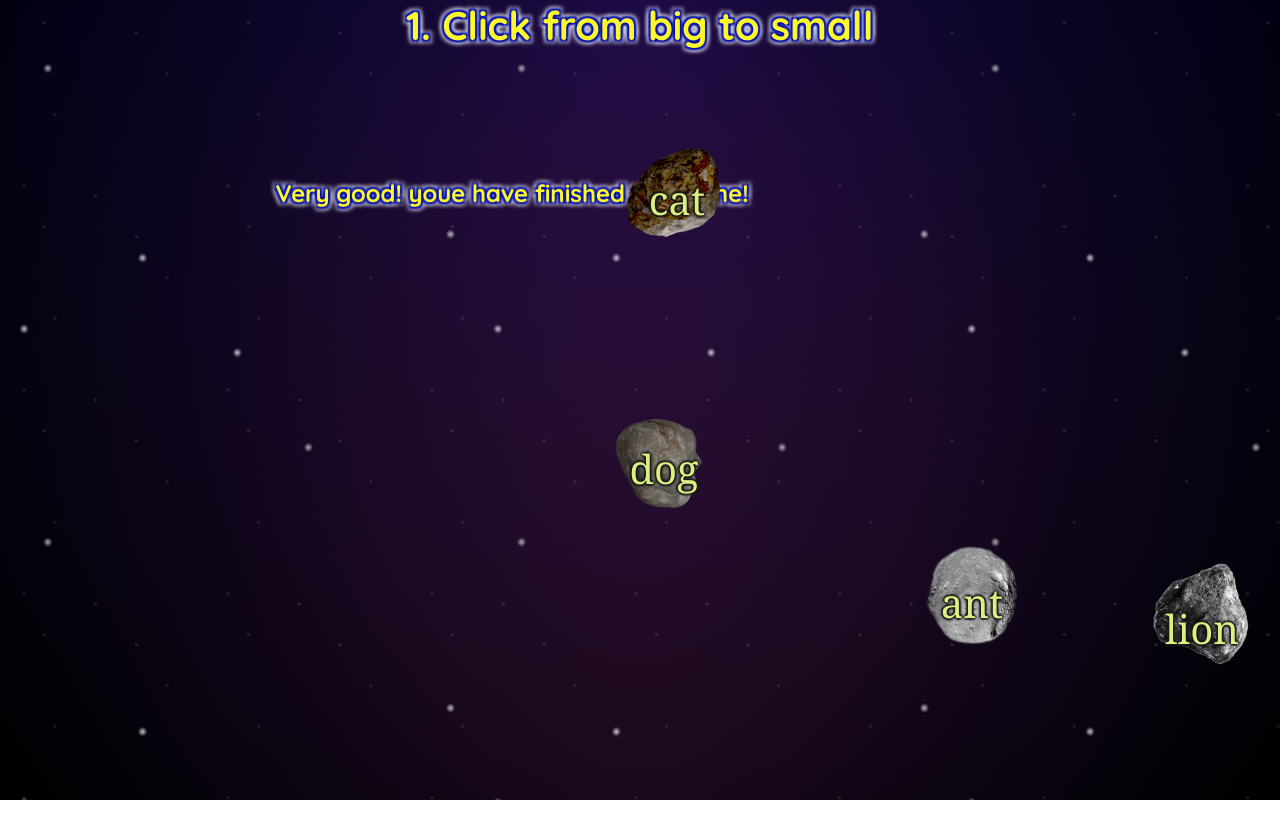
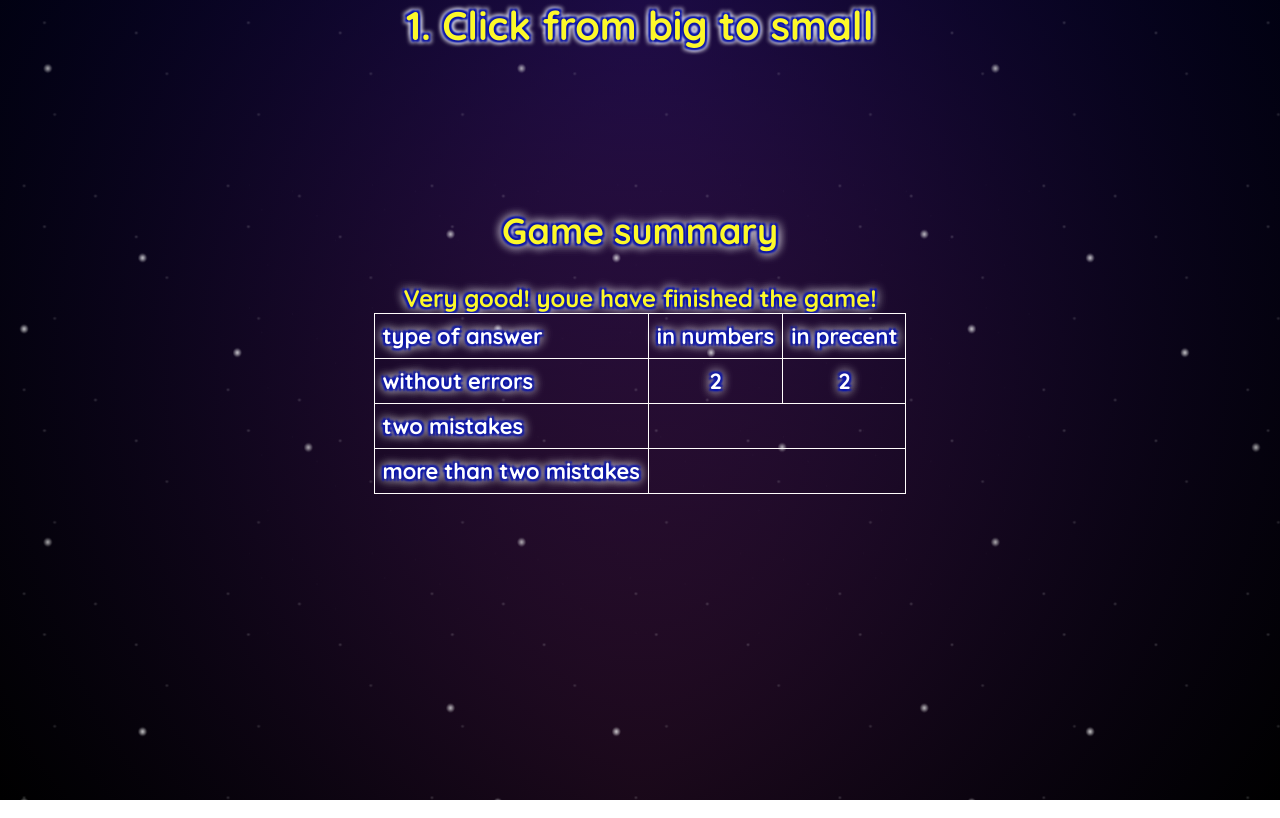
Before and after one commit to ChenPeleg/in-order, an Angular app: page / in a window 1280 px wide. Built offline with nearby package versions, Linux system fonts and the light colour scheme.

Commit message:
addign summary interface

```diff
--- a/src/app/game/game.component.html
+++ b/src/app/game/game.component.html
@@ -4,10 +4,10 @@
     <div class="game-contatiner">
         Click from small to big
         <div class="asteroids-container">
-            <app-asteroid *ngFor="let asteroid of asteroids" [astData]="asteroid" (clickAstro)="asteroidClickHandler($event)" (hoverAstro)="asteroidHoverHandler($event)"></app-asteroid>
+            <!-- <app-asteroid *ngFor="let asteroid of asteroids" [astData]="asteroid" (clickAstro)="asteroidClickHandler($event)" (hoverAstro)="asteroidHoverHandler($event)"></app-asteroid>
             <app-laser [laserData]="laserData"></app-laser>
             <app-big-message [messageText]="feedbackMsg" *ngIf="displayBigMessage">
-            </app-big-message>
+            </app-big-message> -->
             <app-summary></app-summary>
         </div>
 
--- a/src/app/summary/summary.component.html
+++ b/src/app/summary/summary.component.html
@@ -1,4 +1,36 @@
 <div class="summary-wrappeer">
-    <h2>Game summary</h2>
-    <div class="summary text">Very good! youe have finished the game!</div>
+
+    <div class="summary text">
+        <h2>Game summary</h2>
+        Very good! youe have finished the game!</div>
+    <div>
+        <table class="summary summary-table ">
+            <thead>
+                <tr>
+                    <th>type of answer</th>
+                    <th>in numbers</th>
+                    <th>in precent</th>
+                </tr>
+            </thead>
+            <tbody>
+                <tr>
+                    <td>without errors</td>
+                    <td>{{pre}}</td>
+                    <td>{{pre}}</td>
+                    <!-- <td>{{num.q0}}</td>
+                    <td>{{pre.q0}}</td> -->
+                </tr>
+                <tr>
+                    <td>two mistakes</td>
+                    <!-- <td>{{num.q1}}</td>
+                    <td>{{pre.q1}} </td> -->
+                </tr>
+                <tr>
+                    <td>more than two mistakes</td>
+                    <!-- <td>{{num.q23}}</td>
+                    <td>{{pre.q23}}</td> -->
+                </tr>
+            </tbody>
+        </table>
+    </div>
 </div>
--- a/src/app/summary/summary.component.scss
+++ b/src/app/summary/summary.component.scss
@@ -4,21 +4,25 @@
 }
 
 .summary-wrappeer {
-    position: absolute;
+    // background-color: rgb(252, 248, 42);
+    position: relative;
     text-align: center;
+    margin: auto auto;
     width: 80%;
+    height: 80%;
+    z-index: 20;
 }
 
 .summary {
-    $stroke-size1: 3px;
-    $blur-size1: 4px;
-    $shadow-color1: #ffffff;
+    position: relative;
+    $stroke-size1: 1px;
+    $blur-size1: 12px;
+    $shadow-color1: #ffffffaf;
     $stroke-size2: 2px;
     $blur-size2: 2px;
     $shadow-color2: #0a14a7;
     font-family: "Quicksand";
     overflow: hidden;
-    position: absolute;
     top: 0;
     bottom: 0;
     left: 0;
@@ -38,3 +42,27 @@
 .text {
     font-size: 24px;
 }
+
+.summary-table {
+    position: relative;
+    margin: auto auto;
+    color: white;
+    font-size: 22px;
+    text-align: center;
+    border: 1px solid black;
+    padding: 5px;
+    border-collapse: collapse;
+    z-index: 30;
+    td,
+    th {
+        padding: 8px;
+        border: inherit;
+    }
+    td:first-child,
+    th:first-child {
+        text-align: left;
+    }
+    tr {
+        border: 1px solid rgb(255, 252, 252);
+    }
+}
--- a/src/app/summary/summary.component.ts
+++ b/src/app/summary/summary.component.ts
@@ -1,5 +1,12 @@
 import { Component, OnInit } from '@angular/core';
-
+// interface SummUpIntreface {
+//   q0: number
+//   q1: number
+//   q23: number
+//   p0: number
+//   p1: number
+//   p23: number
+// }
 @Component({
   selector: 'app-summary',
   templateUrl: './summary.component.html',
@@ -7,7 +14,19 @@ import { Component, OnInit } from '@angular/core';
 })
 export class SummaryComponent implements OnInit {
 
-  constructor() { }
+  // num: object = { q0: 0, q1: 1, q23: 0 };
+  // pre: object = { q0: 0, q1: 1, q23: 2 };
+  // summup: SummUpIntreface = { q0: 0, q1: 1, q23: 0, p0: 0, p1: 1, p23: 0 }
+  num: number;
+  pre: number;
+  constructor(
+    // summup: SummUpIntreface
+  ) {
+    // this.summup = summup;
+    this.num = 4;
+    this.pre = 2;
+
+  }
 
   ngOnInit(): void {
   }
```
Also changed, not shown: src/app/models/summary.model.ts (added, +14 -0 lines), src/app/services/summary/summary.service.ts (added, +23 -0 lines), 1 other file (tests, documents, lock files or other folders).
